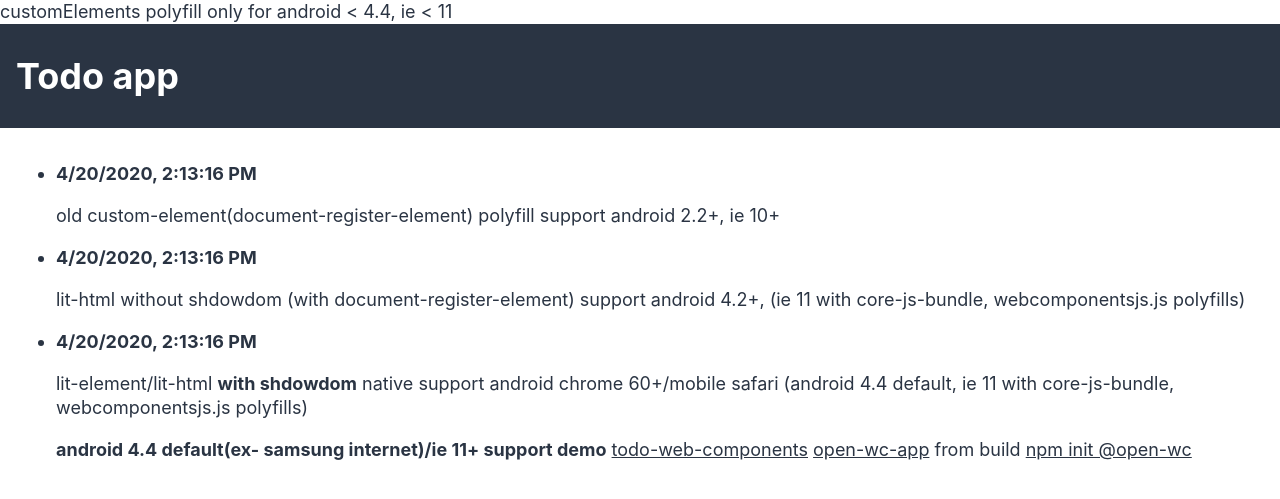
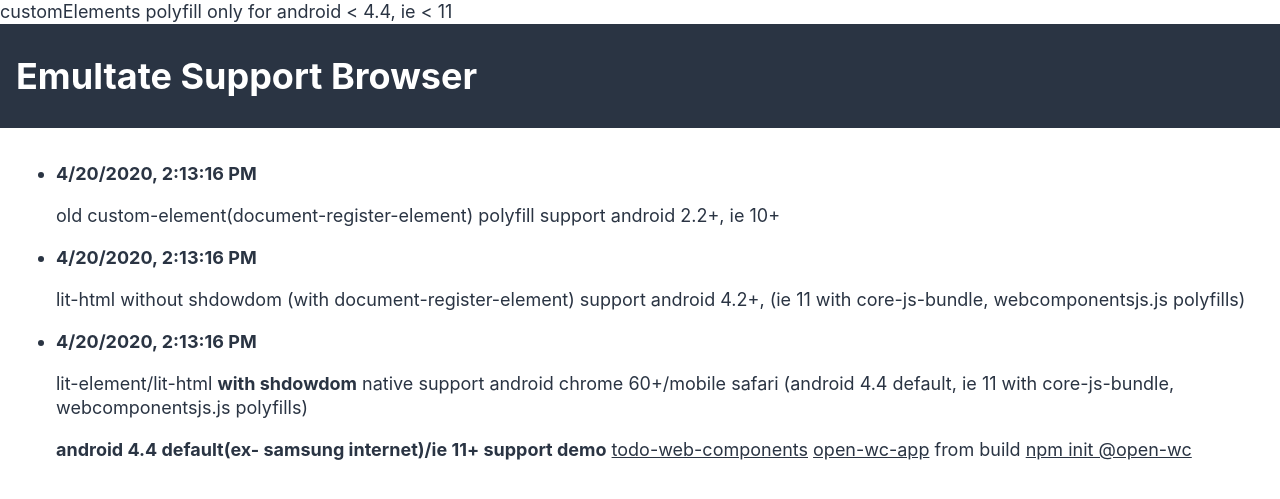
Before and after one commit to qpitlove/lit-element-webpack-start-kit, a website built with webpack: page public/index.html in a window 1280 px wide. Built offline with nearby package versions, Linux system fonts and the light colour scheme.

Commit message:
docs: update index.html

```diff
--- a/public/index.html
+++ b/public/index.html
@@ -20,7 +20,7 @@
         console.error(e);
       };
     </script>
-    <header><h1>Todo app</h1></header>
+    <header><h1>Emultate Support Browser</h1></header>
 
     <main>
       <ul>
```
